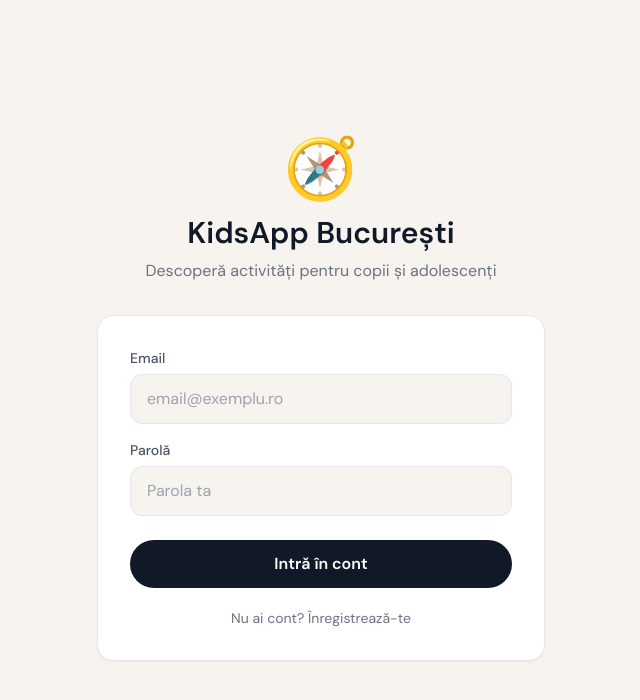
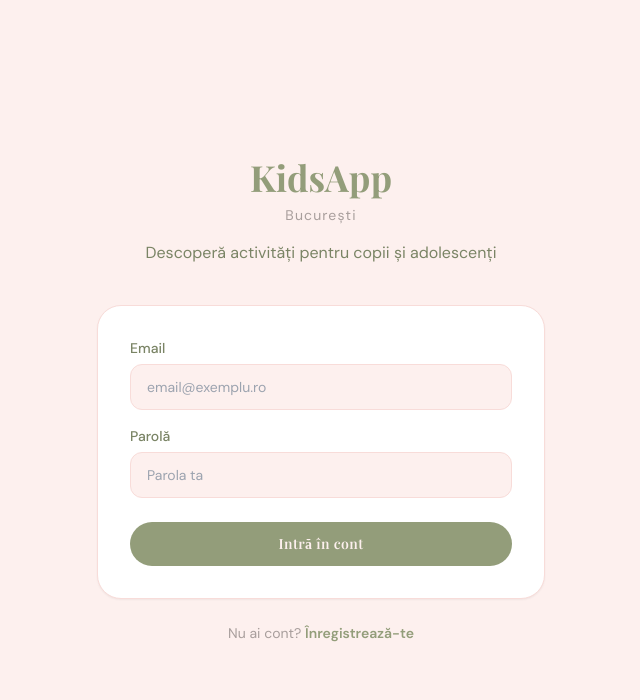
Before and after one commit to DimaAnaMaria/kidsapp-web, a React (Create React App) app: page /login in a window 1280 px wide. Shown: the top 700 px of the page, without its empty margins (319-959 px from the left). Built offline with nearby package versions, Linux system fonts and the light colour scheme; no server answers; the HTML template or start-up script is replaced by a standard one.

Commit message:
Update color palette for login page

```diff
--- a/src/pages/LoginPage.tsx
+++ b/src/pages/LoginPage.tsx
@@ -1,5 +1,5 @@
 import React, { useState } from 'react';
-import { useNavigate, Link } from 'react-router-dom';
+import { Link, useNavigate } from 'react-router-dom';
 import api from '../services/api';
 import { useAuthStore } from '../store/useAuthStore';
 
@@ -20,73 +20,137 @@ export default function LoginPage() {
       login(data.user, data.token);
       navigate('/');
     } catch (err: any) {
-      setError(err.response?.data?.error || 'Eroare de conexiune. Verifică că serverul rulează.');
+      setError(err.response?.data?.error || 'Email sau parolă incorecte.');
     } finally {
       setLoading(false);
     }
   }
 
   return (
-    <div className="min-h-screen bg-[#F7F3EE] flex items-center justify-center p-4">
+    <div
+      className="min-h-screen flex items-center justify-center p-4"
+      style={{ backgroundColor: '#FDF0EE' }}
+    >
       <div className="w-full max-w-md">
 
         {/* Header */}
-        <div className="text-center mb-8">
-          <div className="text-6xl mb-4">🧭</div>
-          <h1 className="text-3xl font-bold text-gray-900 mb-2">KidsApp București</h1>
-          <p className="text-gray-500">Descoperă activități pentru copii și adolescenți</p>
+        <div className="text-center mb-10">
+          <h1
+            className="text-4xl font-bold mb-2"
+            style={{ fontFamily: 'Playfair Display, serif', color: '#939D7A' }}
+          >
+            KidsApp
+          </h1>
+          <p
+            className="text-sm"
+            style={{ fontFamily: 'DM Sans, sans-serif', color: '#A89E9C', letterSpacing: '0.08em' }}
+          >
+            București
+          </p>
+          <p
+            className="mt-4 text-base"
+            style={{ fontFamily: 'DM Sans, sans-serif', color: '#7A8465' }}
+          >
+            Descoperă activități pentru copii și adolescenți
+          </p>
         </div>
 
-        {/* Form */}
-        <div className="bg-white rounded-2xl p-8 border border-gray-200 shadow-sm">
-          <form onSubmit={handleSubmit} className="flex flex-col gap-4">
-
+        {/* Card */}
+        <div
+          className="rounded-3xl p-8 shadow-sm"
+          style={{ backgroundColor: '#FFFFFF', border: '1px solid #F8DCD9' }}
+        >
           {error && (
-              <div className="bg-red-50 border border-red-200 text-red-700 rounded-xl p-3 text-sm">
+            <div
+              className="rounded-xl p-3 mb-4 text-sm"
+              style={{ backgroundColor: '#FDE8E8', color: '#C0392B', border: '1px solid #F5C6C6' }}
+            >
               {error}
             </div>
           )}
 
+          <form onSubmit={handleSubmit} className="flex flex-col gap-4">
             <div>
-              <label className="block text-sm font-medium text-gray-600 mb-1.5">Email</label>
+              <label
+                className="block text-sm font-medium mb-1.5"
+                style={{ fontFamily: 'DM Sans, sans-serif', color: '#7A8465' }}
+              >
+                Email
+              </label>
               <input
                 type="email"
                 value={email}
                 onChange={e => setEmail(e.target.value)}
                 placeholder="email@exemplu.ro"
                 required
-                className="w-full border border-gray-200 rounded-xl px-4 py-3 text-gray-900 focus:outline-none focus:border-gray-400 bg-[#F7F3EE]"
+                className="w-full px-4 py-3 rounded-xl text-sm outline-none transition-all"
+                style={{
+                  backgroundColor: '#FDF0EE',
+                  border: '1px solid #F8DCD9',
+                  fontFamily: 'DM Sans, sans-serif',
+                  color: '#3D3D3D',
+                }}
+                onFocus={e => (e.currentTarget.style.border = '1px solid #939D7A')}
+                onBlur={e => (e.currentTarget.style.border = '1px solid #F8DCD9')}
               />
             </div>
 
             <div>
-              <label className="block text-sm font-medium text-gray-600 mb-1.5">Parolă</label>
+              <label
+                className="block text-sm font-medium mb-1.5"
+                style={{ fontFamily: 'DM Sans, sans-serif', color: '#7A8465' }}
+              >
+                Parolă
+              </label>
               <input
                 type="password"
                 value={password}
                 onChange={e => setPassword(e.target.value)}
                 placeholder="Parola ta"
                 required
-                className="w-full border border-gray-200 rounded-xl px-4 py-3 text-gray-900 focus:outline-none focus:border-gray-400 bg-[#F7F3EE]"
+                className="w-full px-4 py-3 rounded-xl text-sm outline-none transition-all"
+                style={{
+                  backgroundColor: '#FDF0EE',
+                  border: '1px solid #F8DCD9',
+                  fontFamily: 'DM Sans, sans-serif',
+                  color: '#3D3D3D',
+                }}
+                onFocus={e => (e.currentTarget.style.border = '1px solid #939D7A')}
+                onBlur={e => (e.currentTarget.style.border = '1px solid #F8DCD9')}
               />
             </div>
 
             <button
               type="submit"
               disabled={loading}
-              className="w-full bg-gray-900 text-white rounded-full py-3 font-bold hover:opacity-90 transition-opacity disabled:opacity-50 mt-2"
+              className="w-full py-3 rounded-full text-sm font-semibold mt-2 transition-all disabled:opacity-50"
+              style={{
+                backgroundColor: '#939D7A',
+                color: '#FDF0EE',
+                fontFamily: 'Playfair Display, serif',
+                letterSpacing: '0.03em',
+              }}
+              onMouseEnter={e => (e.currentTarget.style.backgroundColor = '#7A8465')}
+              onMouseLeave={e => (e.currentTarget.style.backgroundColor = '#939D7A')}
             >
-              {loading ? 'Se conectează...' : 'Intră în cont'}
+              {loading ? 'Se verifică...' : 'Intră în cont'}
             </button>
+          </form>
+        </div>
 
+        {/* Link register */}
+        <p
+          className="text-center mt-6 text-sm"
+          style={{ fontFamily: 'DM Sans, sans-serif', color: '#A89E9C' }}
+        >
+          Nu ai cont?{' '}
           <Link
             to="/register"
-              className="text-center text-sm text-gray-500 hover:text-gray-700 mt-1"
+            style={{ color: '#939D7A', fontWeight: 600 }}
           >
-              Nu ai cont? Înregistrează-te
+            Înregistrează-te
           </Link>
-          </form>
-        </div>
+        </p>
       </div>
     </div>
   );
```
Lines whose indentation alone changed are shown as unchanged.
